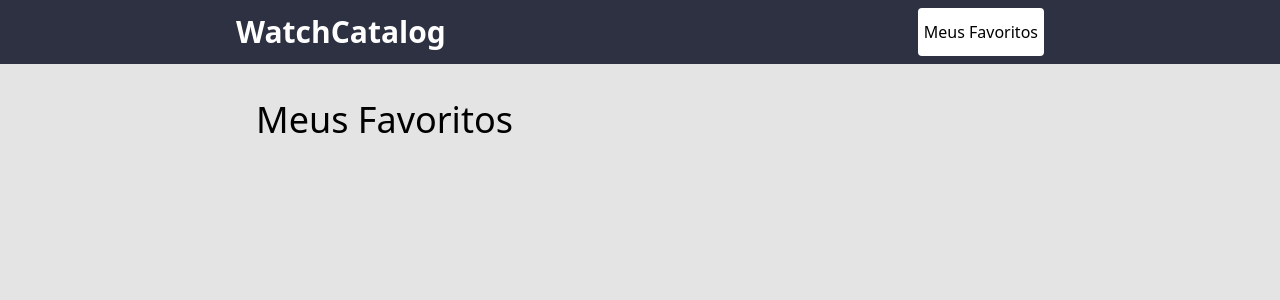
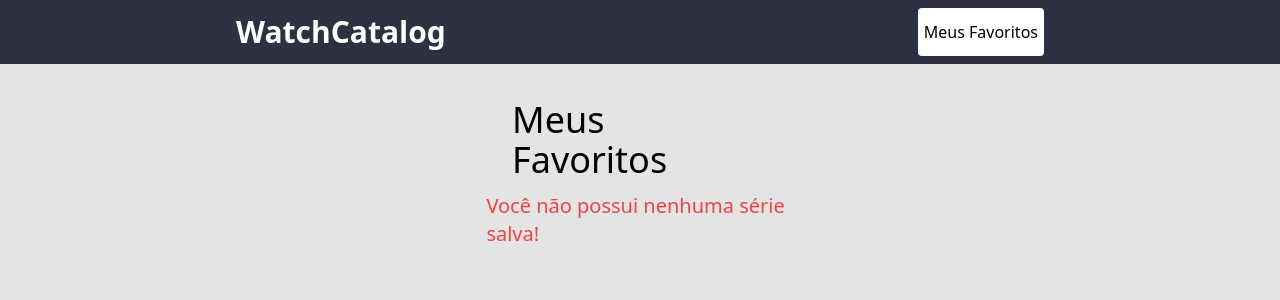
Before and after one commit to JudsonCiribelli/WatchCatalog, a React (Create React App) app: page /favorites in a window 1280 px wide. Shown: the top 300 px of the page. Built offline with nearby package versions, Linux system fonts and the light colour scheme.

Commit message:
feat: add handle Remove Serie Click to Favorites Page

```diff
--- a/src/Pages/Favorites/Favorites.js
+++ b/src/Pages/Favorites/Favorites.js
@@ -9,15 +9,29 @@ const Favorites = () => {
     setSeries(JSON.parse(myList) || []);
   }, []);
 
+  const handleRemoveSerieClick = (id) => {
+    let filterSeries = series.filter((serie) => {
+      return serie.id !== id;
+    });
+    setSeries(filterSeries);
+    localStorage.setItem("@Series", JSON.stringify(filterSeries));
+  };
+
   return (
     <div className="my-6 flex flex-col ">
-      <h1 className="my-3 text-4xl mx-m-20% ">Meus Favoritos</h1>
-      <ul className="h-h-720 mx-m-20%">
+      <h1 className="my-3 text-4xl mx-m-40% ">Meus Favoritos</h1>
+      {series.length === 0 && (
+        <span className="text-xl text-red-500 mx-m-38%">
+          Você não possui nenhuma série salva!
+        </span>
+      )}
+
+      <ul className="h-h-720 mx-m-20% ">
         {series.map((serie) => {
           return (
             <li
               key={serie.id}
-              className="flex justify-between items-center  my-4"
+              className="flex justify-between items-center my-4"
             >
               <span className="text-lg">{serie.name}</span>
               <div className="flex justify-center items-center">
@@ -28,7 +42,10 @@ const Favorites = () => {
                   {" "}
                   Ver detalhes
                 </Link>
-                <button className="bg-red-500 text-white mx-4 p-2 rounded">
+                <button
+                  onClick={() => handleRemoveSerieClick(serie.id)}
+                  className="bg-red-500 text-white mx-4 p-2 rounded"
+                >
                   {" "}
                   Excluir{" "}
                 </button>
--- a/tailwind.config.js
+++ b/tailwind.config.js
@@ -12,6 +12,8 @@ module.exports = {
         "w-720px": "720px",
       },
       margin: {
+        "m-40%": "40%",
+        "m-38%": "38%",
         "m-20%": "20%",
       },
     },
```
